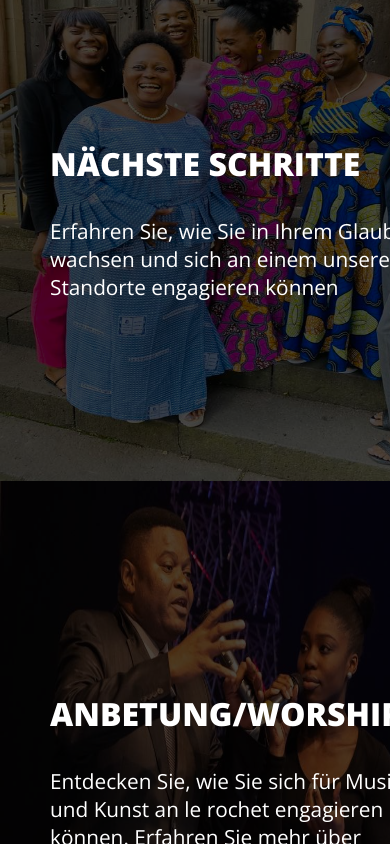
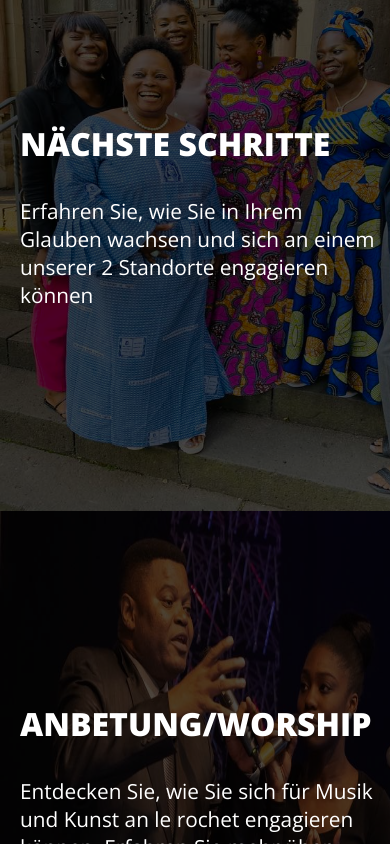
Before and after one commit to Jonathannd03/feg_le_rochet, a React (Create React App) app: page / in a window 390 px wide. Shown: the part 1900-2744 px from the top of the page. Built offline with nearby package versions, Linux system fonts and the light colour scheme; the HTML template or start-up script is replaced by a standard one; a web font is replaced by a local one.

Commit message:
edit PhotoCard styling

```diff
--- a/src/shared/Photo card/PhotoCard.scss
+++ b/src/shared/Photo card/PhotoCard.scss
@@ -69,7 +69,7 @@
 
         .image-div{
             width: 500px;
-            height: 550px;
+            height: 580px;
 
             img{
                 width: 100%;
@@ -98,9 +98,9 @@
             .card-content{
                 position: relative;
                 left: 50%;
-                margin-left: -200px;
+                margin-left: -230px;
                 top: 60%;
-                margin-top: -50px;
+                margin-top: -70px;
                 color: white;
 
                 .title{
@@ -112,7 +112,7 @@
                 }
 
                 .content{
-                    width: 380px;
+                    width: 360px;
                     font-family: 'Open Sans', sans-serif;
                     font-size: 1.3rem;
                     margin-top: 2rem;
```
